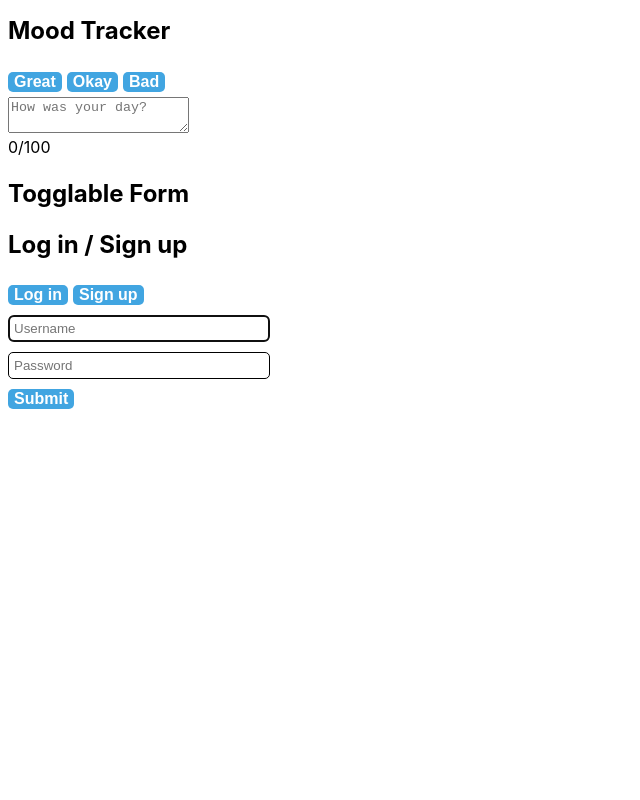
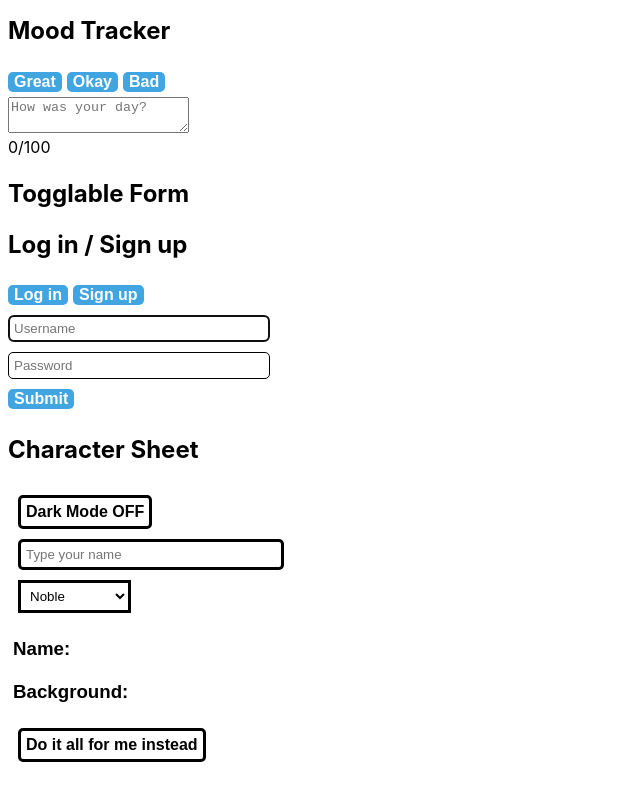
Before and after one commit to Jerune/Reusable-React, a React (Vite) app: page / in a window 1280 px wide. Shown: the part 222-1022 px from the top of the page, without its empty margins (0-640 px from the left). Before the commit the page ends 800 px from the top, so only its background shows below. Built offline with nearby package versions, Linux system fonts and the light colour scheme.

Commit message:
CharacterSheet Component

```diff
--- a/package.json
+++ b/package.json
@@ -9,6 +9,7 @@
     "preview": "vite preview"
   },
   "dependencies": {
+    "friendly-words": "^1.2.0",
     "prettier": "^2.7.1",
     "prop-types": "^15.8.1",
     "react": "^18.2.0",
--- a/src/App.jsx
+++ b/src/App.jsx
@@ -1,5 +1,6 @@
 import React from 'react'
 import Badge from './components/Badge'
+import CharacterSheet from './components/CharacterSheet'
 import Mood from './components/Mood'
 import ReusableForm from './components/ReusableForm'
 
@@ -19,6 +20,9 @@ function App () {
 
       <h2>Togglable Form</h2>
       <ReusableForm />
+
+      <h2>Character Sheet</h2>
+      <CharacterSheet />
     </section>
   )
 }
--- /dev/null
+++ b/src/components/CharacterSheet.jsx
@@ -0,0 +1,109 @@
+// @ts-nocheck
+import React, { useReducer } from 'react'
+import friendlyWords from 'friendly-words'
+
+// Custom Hook
+function useCharacterSheet () {
+  const [state, dispatch] = useReducer((state, action) => {
+    return { ...state, [action.type]: action.value }
+  }, {
+    darkMode: false,
+    name: '',
+    background: '',
+    error: ''
+  })
+  return [state, dispatch]
+}
+
+const backgrounds = [
+  'Noble',
+  'Urchin',
+  'Folk Hero',
+  'Acolyte',
+  'Criminal',
+  'Hermit',
+  'Guild Artisan',
+  'Sage'
+]
+
+function randomBackground () {
+  return backgrounds[Math.floor(Math.random() * backgrounds.length)]
+}
+
+function randomName () {
+  const array = friendlyWords.predicates
+  const string = array[Math.floor(Math.random() * array.length)]
+  return string.charAt(0).toUpperCase() + string.slice(1)
+}
+
+// Component
+export default function CharacterSheet () {
+  const [state, dispatch] = useCharacterSheet()
+
+  function handleBackgroundSelect (event) {
+    const value = event.target.value
+    dispatch({ type: 'background', value })
+    if (!backgrounds.includes(value)) {
+      dispatch({ type: 'error', value: 'This background does NOT exist.' })
+    } else {
+      dispatch({ type: 'error', value: '' })
+    }
+  }
+
+  const { darkMode, name, background, error } = state
+
+  return (
+    <>
+      <div className={`Character ${darkMode ? 'darkmode' : ''}`}>
+        <button
+          onClick={() => {
+            dispatch({ type: 'darkMode', value: !darkMode })
+          }}
+        >
+          Dark Mode {darkMode ? 'ON' : 'OFF'}
+        </button>{' '}
+        <br />
+        <input
+          type="text"
+          placeholder="Type your name"
+          value={name}
+          onChange={(event) => {
+            dispatch({ type: 'name', value: event.target.value })
+            if (event.target.value.length > 15) {
+              dispatch({ type: 'error', value: 'Name is WAY too long, bucko.' })
+            }
+          }}
+        />
+        <select value={background} onChange={handleBackgroundSelect}>
+          {backgrounds.map((b) => {
+            return <option key={`bg-${b}`}>{b}</option>
+          })}
+        </select>
+        {error && (
+          <div className="error">
+            {error}
+            <button
+              onClick={() => {
+                dispatch({ type: 'error', value: '' })
+              }}
+            >
+              Dismiss
+            </button>
+          </div>
+        )}
+        <div className="sheet">
+          <h3>Name: {name}</h3>
+          <h3>Background: {background}</h3>
+        </div>
+        <button
+          onClick={() => {
+            dispatch({ type: 'name', value: randomName() })
+            dispatch({ type: 'background', value: randomBackground() })
+          }}
+        >
+          Do it all for me instead
+        </button>
+      </div>
+    </>
+  )
+}
--- a/src/index.css
+++ b/src/index.css
@@ -94,3 +94,42 @@ button {
 button:focus {
   background: #3d6d8a;
 }
+
+/* Togglable form component */
+
+.Character {
+  padding: 5px;
+  width: 100vw;
+  height: 100vh;
+  font-family: sans-serif;
+  text-align: left;
+  max-width: 350px;
+}
+.Character.darkmode {
+  background: black;
+  color: white;
+}
+
+.Character button,
+.Character input,
+.Character select {
+  margin: 5px;
+  padding: 5px;
+  background: white;
+  border: 3px solid black;
+  color: black;
+}
+.darkmode button,
+.darkmode input,
+.darkmode select {
+  background: black;
+  border: 3px solid white;
+  color: white;
+}
+.error {
+  color: red;
+}
+.sheet {
+  margin: 5px auto;
+  text-align: left;
+}
```
Also changed, not shown: 1 other file (tests, documents, lock files or other folders).
